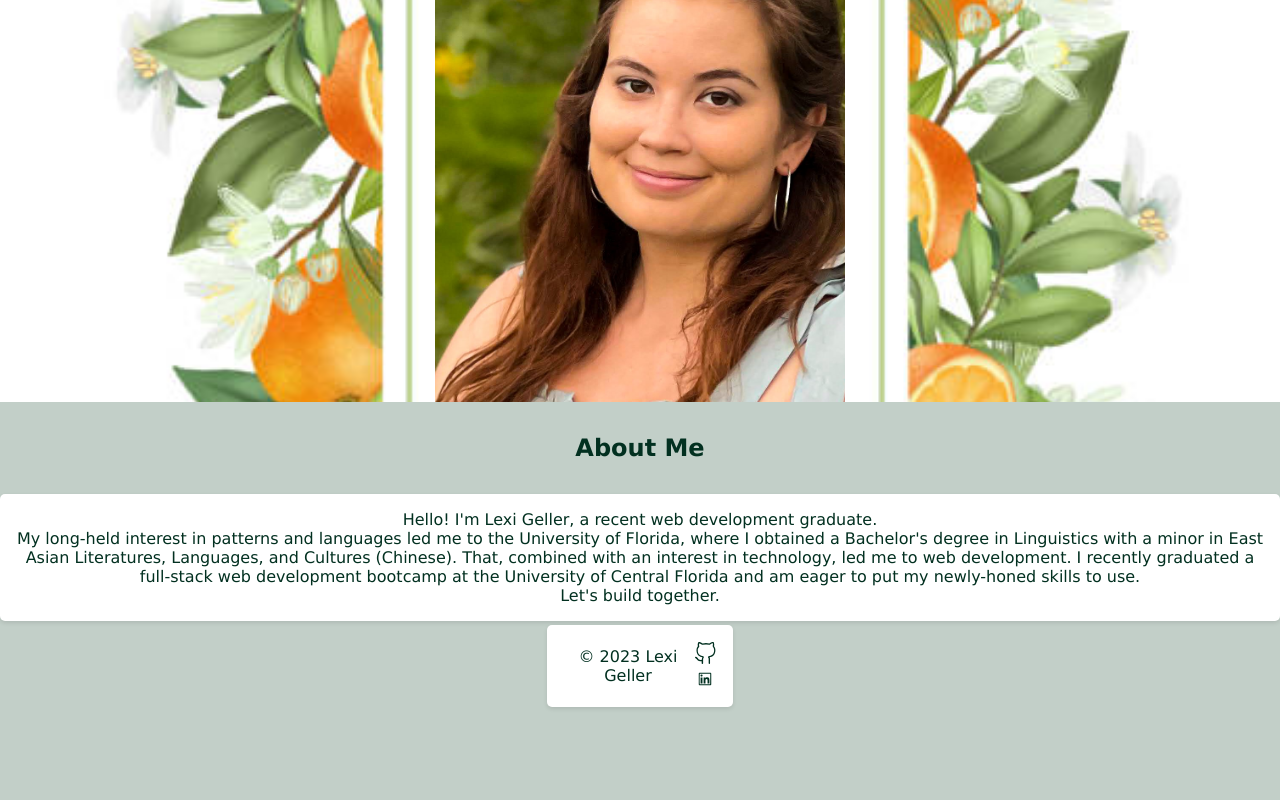
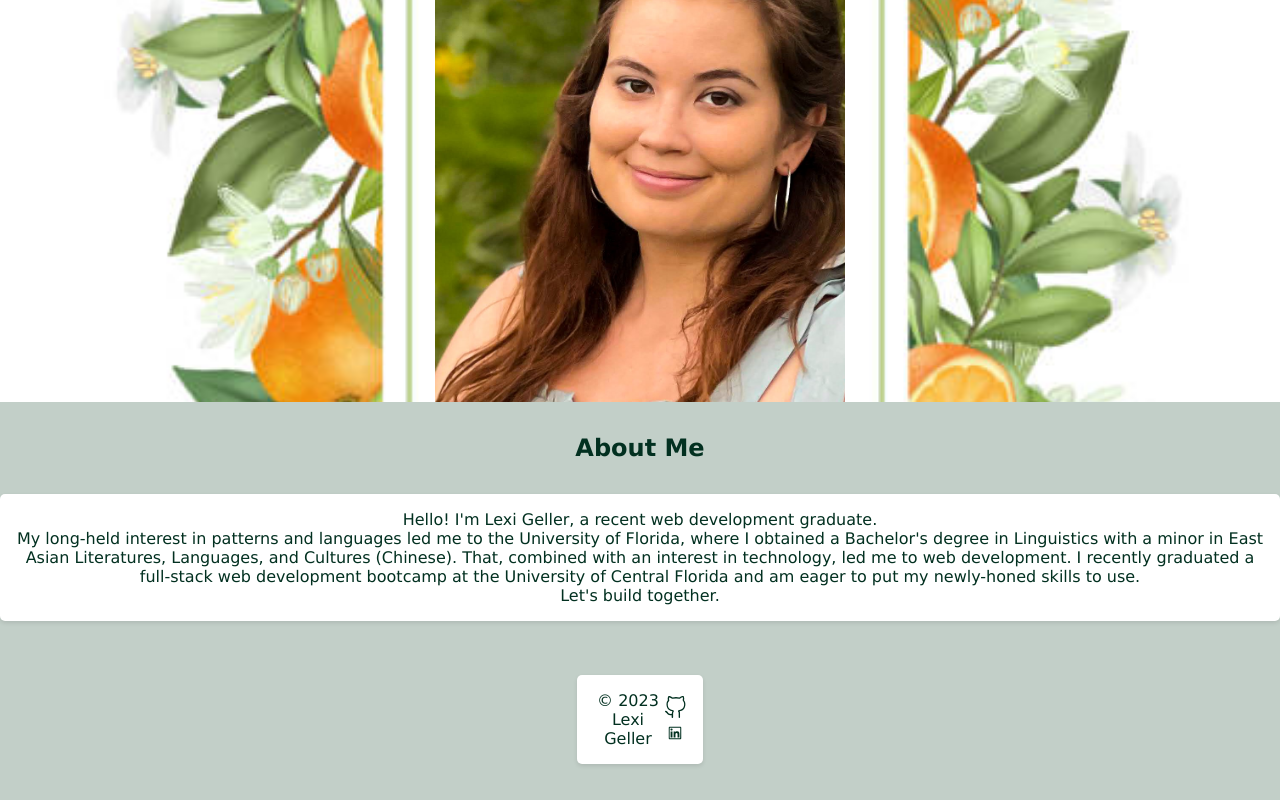
Before and after one commit to lexigeller/React-Portfolio, a React (Create React App) app: page / in a window 1280 px wide. Shown: the part 352-1152 px from the top of the page. Before the commit the page ends 1095 px from the top, so only its background shows below. Built offline with nearby package versions, Linux system fonts and the light colour scheme; a web font is replaced by a local one.

Commit message:
final styling

```diff
--- a/src/App.css
+++ b/src/App.css
@@ -16,6 +16,7 @@ body {
 
 section {
   margin-top: 50px;
+  margin-bottom: 50px;
 }
 
 /* App container styles */
@@ -85,7 +86,6 @@ h3 {
 .about-me {
   text-align: center;
   color: #023020;
-  /*margin-top: 50px; /* Add margin-top to create space */
 }
 
 /* Center the headshot and its background */
--- a/src/components/Footer.js
+++ b/src/components/Footer.js
@@ -9,7 +9,8 @@ function Footer() {
       <div className="container">
         <div className="row">
           <div className="col-12 col-md-6">
-            <p>&copy; 2023 Lexi Geller</p>
+            <p>&copy; 2023</p>
+            <p>Lexi Geller</p>
           </div>
           <div className="col-12 col-md-6">
             <ul className="social-icons">
```
